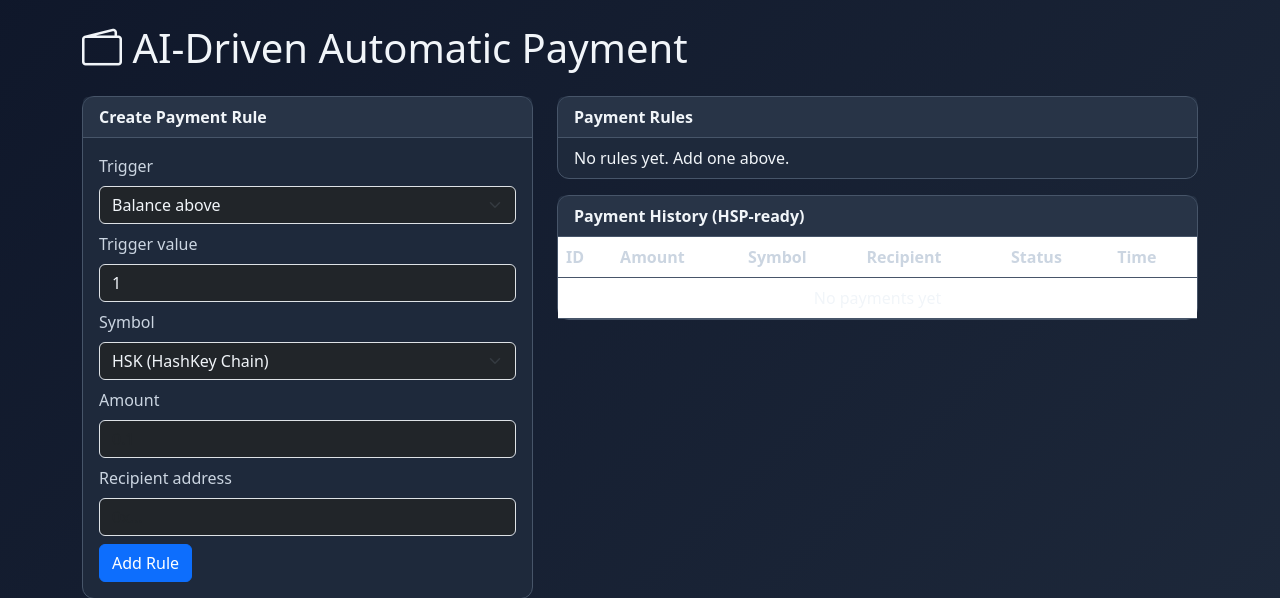
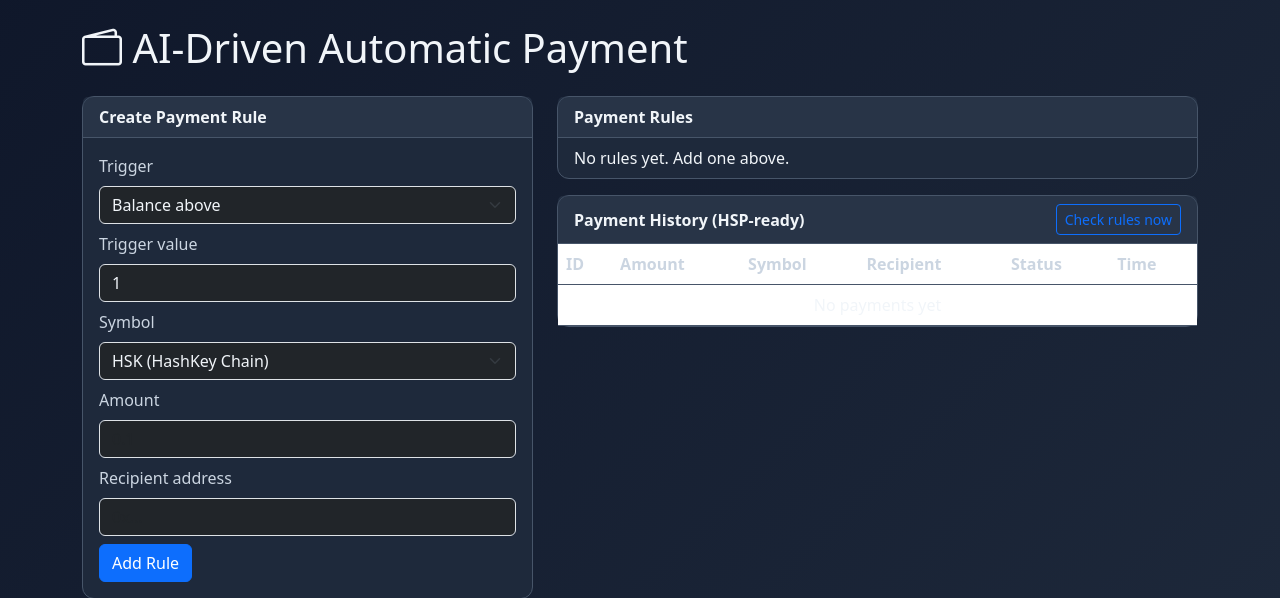
Before and after one commit to comsompom/chain_mind, a Flask app: page /payments in a window 1280 px wide. Shown: the part 57-655 px from the top of the page. Run offline with Flask 3, Linux system fonts and the light colour scheme; data that the repository does not hold is empty.

Commit message:
update operations

```diff
--- a/backend/api/payments.py
+++ b/backend/api/payments.py
@@ -4,6 +4,24 @@ from flask import Blueprint, request, jsonify
 from backend.services import ai_payments, hsp_client
 
 payments_bp = Blueprint("payments", __name__)
+
+
+def _evaluate_rules_now():
+    """Run payment rule evaluation once (same logic as scheduler). Returns number of payments recorded."""
+    from config import settings
+    from backend.services import chain
+    address = (getattr(settings, "WALLET_ADDRESS", "") or "").strip() or "0x0000000000000000000000000000000000000000"
+    balance_data = chain.get_balance(address)
+    try:
+        balance = float(balance_data.get("eth", 0))
+    except (TypeError, ValueError):
+        balance = 0.0
+    triggered = ai_payments.evaluate_rules(balance)
+    for rule in triggered:
+        symbol = rule.get("symbol") or "HSK"
+        req = hsp_client.create_payment_request(rule["amount"], rule["recipient"], rule["id"])
+        ai_payments.record_payment(rule["id"], rule["amount"], rule["recipient"], status=req["status"], symbol=symbol)
+    return len(triggered)
 
 
 @payments_bp.route("/payment-rules", methods=["GET"])
@@ -30,6 +48,13 @@ def list_payments():
     return {"payments": ai_payments.list_payments()}
 
 
+@payments_bp.route("/payments/evaluate-now", methods=["POST"])
+def evaluate_now():
+    """Evaluate payment rules immediately using current wallet balance. For demo: see payments in history without waiting for scheduler."""
+    count = _evaluate_rules_now()
+    return jsonify({"evaluated": True, "payments_triggered": count, "payments": ai_payments.list_payments()})
+
+
 @payments_bp.route("/payments/execute", methods=["POST"])
 def execute_payment():
     """Create HSP payment request (stub) and record in history."""
--- a/backend/app.py
+++ b/backend/app.py
@@ -71,6 +71,13 @@ def create_app() -> Flask:
     def page_payments():
         return render_template("payments.html")
 
+    # Start background scheduler so payment rules are evaluated periodically
+    try:
+        from backend.tasks import start_scheduler
+        start_scheduler()
+    except Exception:
+        pass
+
     return app
 
 
--- a/templates/payments.html
+++ b/templates/payments.html
@@ -53,8 +53,12 @@
       </div>
     </div>
     <div class="card mt-3">
-      <div class="card-header">Payment History (HSP-ready)</div>
+      <div class="card-header d-flex justify-content-between align-items-center">
+        <span>Payment History (HSP-ready)</span>
+        <button type="button" class="btn btn-sm btn-outline-primary" id="evaluate-now-btn">Check rules now</button>
+      </div>
       <div class="card-body p-0">
+        <p class="small text-success px-3 pt-2 mb-0" id="evaluate-result" style="display:none;"></p>
         <div class="table-responsive">
           <table class="table table-hover mb-0">
             <thead><tr><th>ID</th><th>Amount</th><th>Symbol</th><th>Recipient</th><th>Status</th><th>Time</th></tr></thead>
@@ -106,6 +110,19 @@
     fetch('/api/payment-rules', { method: 'POST', headers: { 'Content-Type': 'application/json' }, body: JSON.stringify(body) })
       .then(r => r.json()).then(() => { loadRules(); this.reset(); document.getElementById('symbol-other').style.display = 'none'; }).catch(() => {});
   });
+  document.getElementById('evaluate-now-btn').addEventListener('click', function() {
+    this.disabled = true;
+    var resultEl = document.getElementById('evaluate-result');
+    fetch('/api/payments/evaluate-now', { method: 'POST', headers: { 'Content-Type': 'application/json' } })
+      .then(function(r) { return r.json(); })
+      .then(function(d) {
+        resultEl.style.display = 'block';
+        resultEl.textContent = d.payments_triggered > 0 ? 'Triggered ' + d.payments_triggered + ' payment(s).' : 'No rules triggered (balance conditions not met).';
+        loadPayments();
+      })
+      .catch(function() { resultEl.textContent = 'Could not evaluate.'; resultEl.style.display = 'block'; })
+      .finally(function() { document.getElementById('evaluate-now-btn').disabled = false; });
+  });
   loadRules(); loadPayments();
   setInterval(function() { loadRules(); loadPayments(); }, 10000);
 })();
```
Also changed, not shown: backend/api/dashboard.py (+9 -0 lines), templates/dashboard.html (+12 -0 lines).
